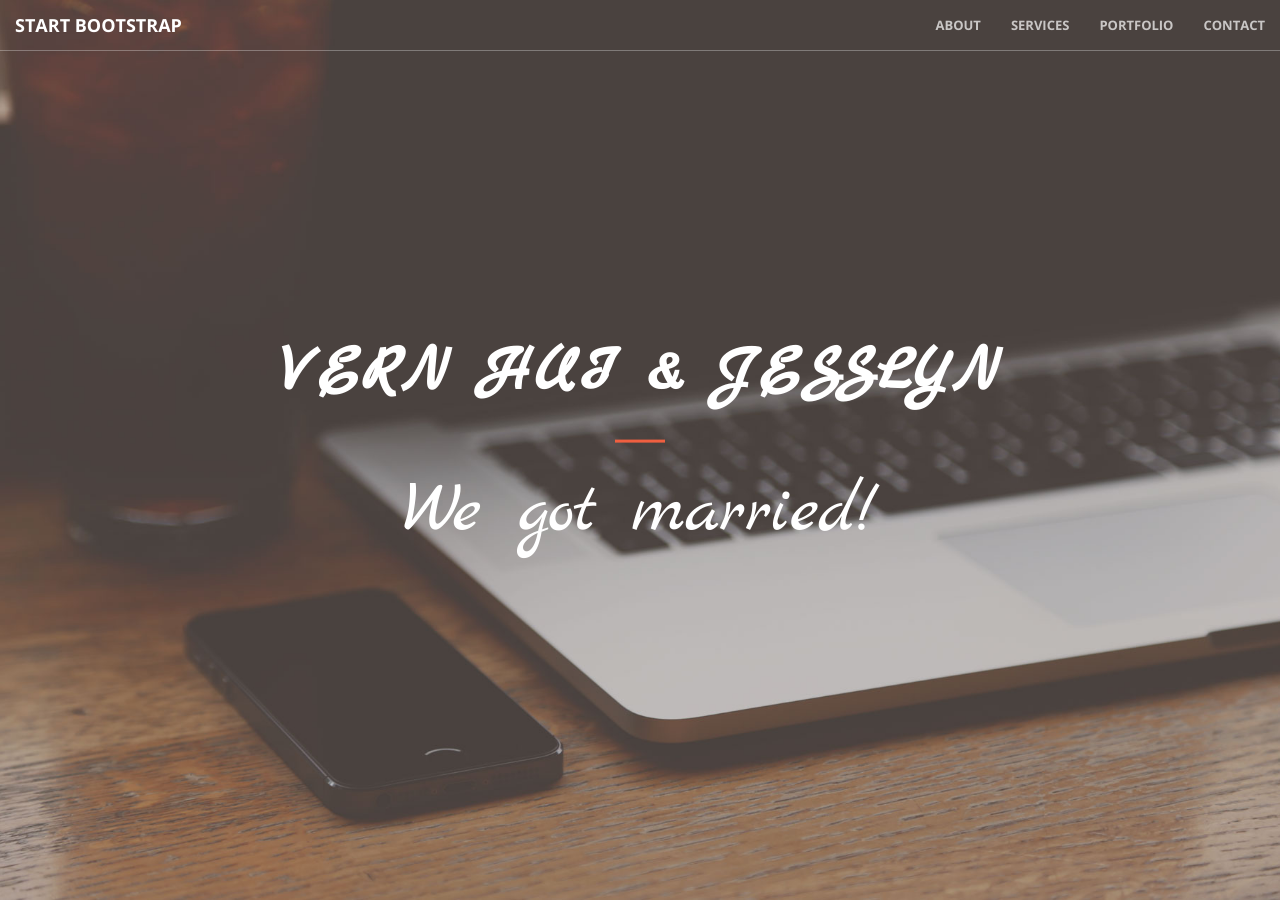
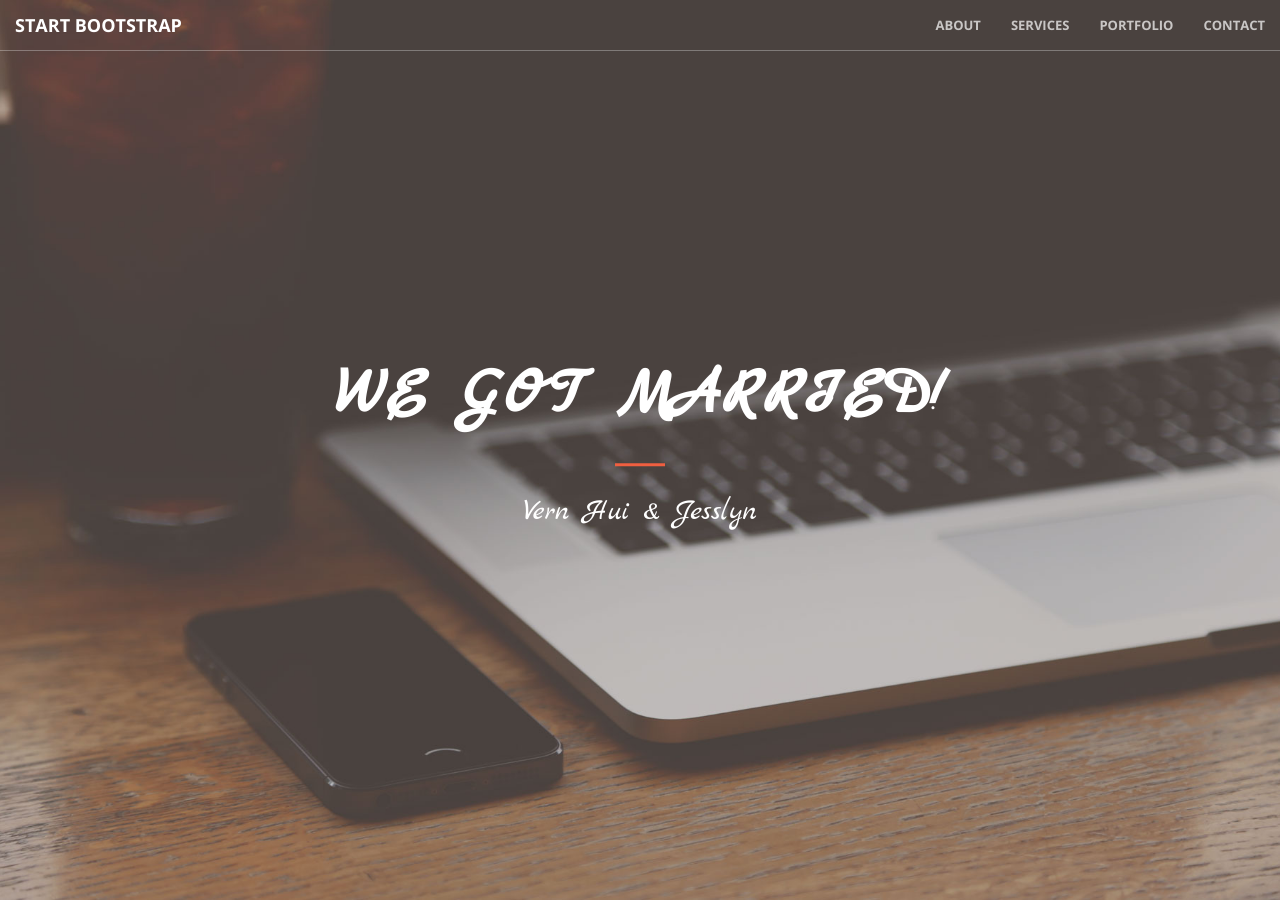
Before and after one commit to brianlee13/vhjess, a Jekyll site: the page built from index.html, in a window 1280 px wide and 900 px high. Built offline with Jekyll 4.4.1, drawn with Linux system fonts in a browser that asks for light colours; some web fonts are replaced.

Commit message:
Updated style

```diff
--- a/_includes/call-to-action.html
+++ b/_includes/call-to-action.html
@@ -4,7 +4,7 @@
             <div class="col-lg-8 col-lg-offset-2 text-center">
               <h2 class="section-heading">October 21st, 2018</h2>
               <hr class="light">
-              <h4>The most wonderful day in our life</h4>
+              <h5>The most wonderful day in our life</h5>
               <div class= "circle text-center">
                 <div class= "row" id= "spacer1">
                   <div class= "title"></div>
--- a/_includes/header.html
+++ b/_includes/header.html
@@ -1,9 +1,9 @@
 <header>
     <div class="header-content">
         <div class="header-content-inner">
-            <h1>Vern Hui &amp; Jesslyn</h1>
+            <h1>We got married!</h1>
             <hr>
-            <h2>We got married!</h2>
+            <h2>Vern  Hui &amp; Jesslyn</h2>
             <!-- <a href="#about" class="btn btn-primary btn-xl page-scroll">Find Out More</a> -->
         </div>
     </div>
--- a/css/custom.css
+++ b/css/custom.css
@@ -8,13 +8,16 @@
 /*----------------------------------------------------------------------------------------------
  global
 -----------------------------------------------------------------------------------------------*/
-h1, h2, h3, h4, h5, h6 {
+h1 {
     font-weight: 400;
     font-family: 'Marck Script', cursive;
     /*color: #E7F0FF;*/
     font-size: 73px;
     margin-top: 0;
- }
+}
+h1, h2, h3, h4, h5, h6 {
+    font-family: 'Marck Script', cursive;
+}
 p
 {
     text-align: center;
@@ -106,9 +109,9 @@ header
     -webkit-border-radius: 100%;
     -moz-border-radius: 100%;
     border-radius: 100%;
-    border: 5px white dotted;
+    border: 5px white solid;
     color: white;
-    background-color: rgb(23, 67, 72);
+    background-color: transparent;
     opacity: 0.6;
 }
 #spacer1
```
